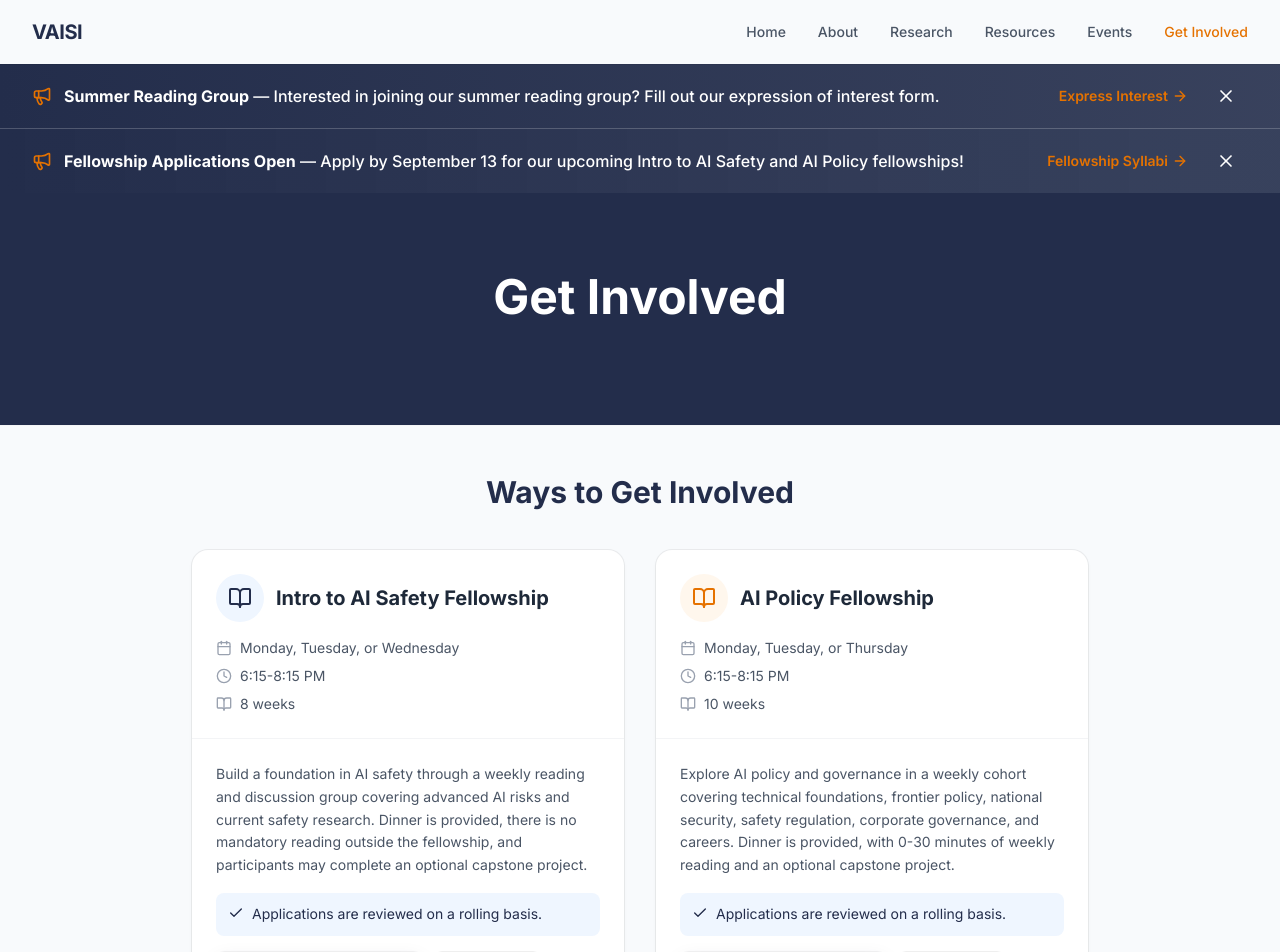
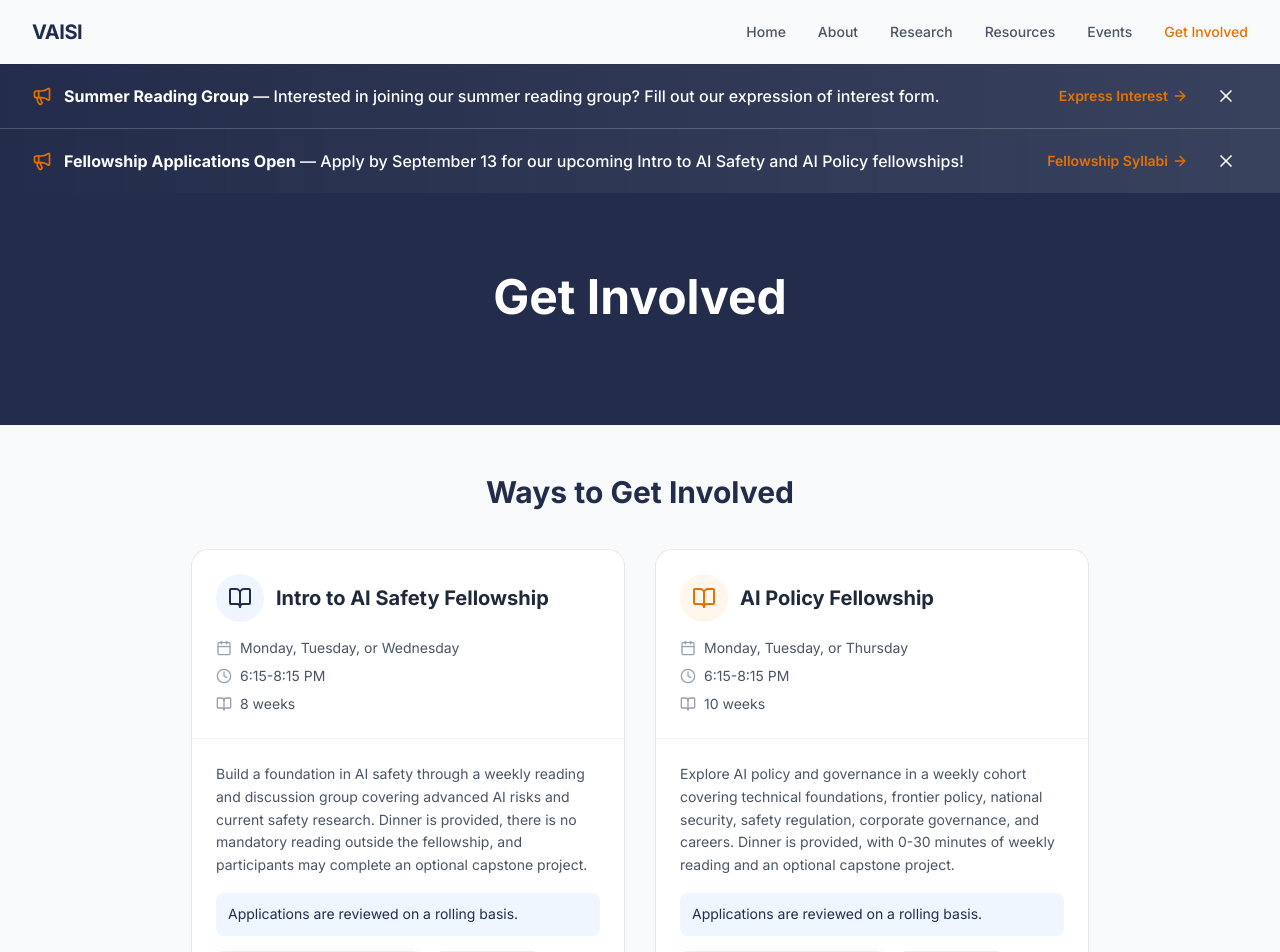
Before and after one commit to Virginia-AI-Security-Initiative/VAISI_Website, a Next.js app: page /get-involved in a window 1280 px wide. Shown: the top 952 px of the page. Built offline with nearby package versions, Linux system fonts and the light colour scheme; a web font is replaced by a local one.

Commit message:
updated content

```diff
--- a/app/get-involved/page.tsx
+++ b/app/get-involved/page.tsx
@@ -108,9 +108,8 @@ export default function GetInvolvedPage() {
                                     <p className="text-gray-600 text-sm leading-relaxed mb-4">
                                         {event.description}
                                     </p>
-                                    <div className="mb-4 flex items-start gap-2 rounded-lg bg-blue-50 px-3 py-2.5 text-sm leading-relaxed text-primary">
-                                        <Check className="mt-0.5 h-4 w-4 shrink-0" />
-                                        <span>{event.applicationNote}</span>
+                                    <div className="mb-4 rounded-lg bg-blue-50 px-3 py-2.5 text-sm leading-relaxed text-primary">
+                                        {event.applicationNote}
                                     </div>
                                     <div className="flex flex-wrap gap-3">
                                         <a
```
